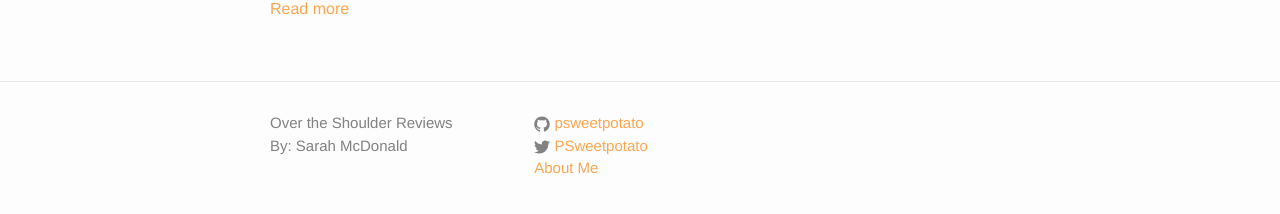
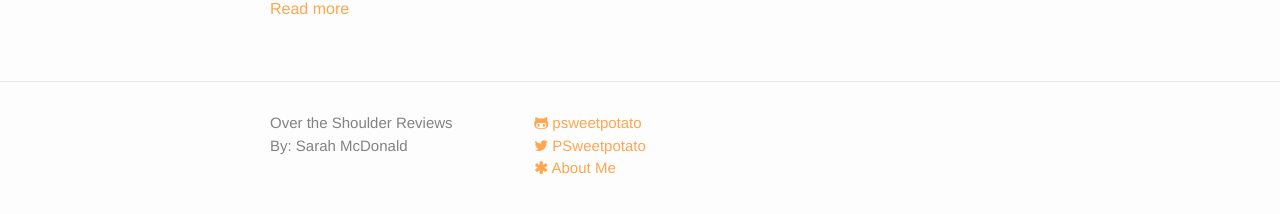
Before and after one commit to psweetpotato/OtSRblog, a Jekyll site: the page built from index.html, in a window 1280 px wide. Shown: the part 495-709 px from the top of the page. Built offline with Jekyll 4.4.1, drawn with Linux system fonts in a browser that asks for light colours; nearby versions of some CDN libraries.

Commit message:
adds font awesome

```diff
--- a/_includes/footer.html
+++ b/_includes/footer.html
@@ -14,13 +14,7 @@
           {% if site.github_username %}
           <li>
             <a href="https://github.com/{{ site.github_username }}">
-              <span class="icon icon--github">
-                <svg viewBox="0 0 16 16">
-                  <path fill="#828282" d="M7.999,0.431c-4.285,0-7.76,3.474-7.76,7.761 c0,3.428,2.223,6.337,5.307,7.363c0.388,0.071,0.53-0.168,0.53-0.374c0-0.184-0.007-0.672-0.01-1.32 c-2.159,0.469-2.614-1.04-2.614-1.04c-0.353-0.896-0.862-1.135-0.862-1.135c-0.705-0.481,0.053-0.472,0.053-0.472 c0.779,0.055,1.189,0.8,1.189,0.8c0.692,1.186,1.816,0.843,2.258,0.645c0.071-0.502,0.271-0.843,0.493-1.037 C4.86,11.425,3.049,10.76,3.049,7.786c0-0.847,0.302-1.54,0.799-2.082C3.768,5.507,3.501,4.718,3.924,3.65 c0,0,0.652-0.209,2.134,0.796C6.677,4.273,7.34,4.187,8,4.184c0.659,0.003,1.323,0.089,1.943,0.261 c1.482-1.004,2.132-0.796,2.132-0.796c0.423,1.068,0.157,1.857,0.077,2.054c0.497,0.542,0.798,1.235,0.798,2.082 c0,2.981-1.814,3.637-3.543,3.829c0.279,0.24,0.527,0.713,0.527,1.437c0,1.037-0.01,1.874-0.01,2.129 c0,0.208,0.14,0.449,0.534,0.373c3.081-1.028,5.302-3.935,5.302-7.362C15.76,3.906,12.285,0.431,7.999,0.431z"/>
-                </svg>
-              </span>
-
-
+              <i class="fa fa-github-alt"></i>
               <span class="username">{{ site.github_username }}</span>
             </a>
           </li>
@@ -29,18 +23,17 @@
           {% if site.twitter_username %}
           <li>
             <a href="https://twitter.com/{{ site.twitter_username }}">
-              <span class="icon  icon--twitter">
-                <svg viewBox="0 0 16 16">
-                  <path fill="#828282" d="M15.969,3.058c-0.586,0.26-1.217,0.436-1.878,0.515c0.675-0.405,1.194-1.045,1.438-1.809
-                  c-0.632,0.375-1.332,0.647-2.076,0.793c-0.596-0.636-1.446-1.033-2.387-1.033c-1.806,0-3.27,1.464-3.27,3.27 c0,0.256,0.029,0.506,0.085,0.745C5.163,5.404,2.753,4.102,1.14,2.124C0.859,2.607,0.698,3.168,0.698,3.767 c0,1.134,0.577,2.135,1.455,2.722C1.616,6.472,1.112,6.325,0.671,6.08c0,0.014,0,0.027,0,0.041c0,1.584,1.127,2.906,2.623,3.206 C3.02,9.402,2.731,9.442,2.433,9.442c-0.211,0-0.416-0.021-0.615-0.059c0.416,1.299,1.624,2.245,3.055,2.271 c-1.119,0.877-2.529,1.4-4.061,1.4c-0.264,0-0.524-0.015-0.78-0.046c1.447,0.928,3.166,1.469,5.013,1.469 c6.015,0,9.304-4.983,9.304-9.304c0-0.142-0.003-0.283-0.009-0.423C14.976,4.29,15.531,3.714,15.969,3.058z"/>
-                </svg>
-              </span>
-
+              <i class="fa fa-twitter"></i>
               <span class="username">{{ site.twitter_username }}</span>
             </a>
           </li>
           {% endif %}
-          <li><a href="http://psweetpotato.github.io/">About Me</a></li>
+          <li>
+            <a href="http://psweetpotato.github.io/">
+              <i class="fa fa-asterisk"></i>
+              About Me
+            </a>
+          </li>
         </ul>
       </div>
     </div>
--- a/_includes/head.html
+++ b/_includes/head.html
@@ -1,4 +1,5 @@
 <head>
+    <link rel="stylesheet" href="//maxcdn.bootstrapcdn.com/font-awesome/4.3.0/css/font-awesome.min.css">
     <meta charset="utf-8">
     <meta name="viewport" content="width=device-width initial-scale=1" />
     <meta http-equiv="X-UA-Compatible" content="IE=edge">
--- a/_sass/_base.scss
+++ b/_sass/_base.scss
@@ -1,3 +1,4 @@
+
 /**
  * Reset some basic elements
  */
```
